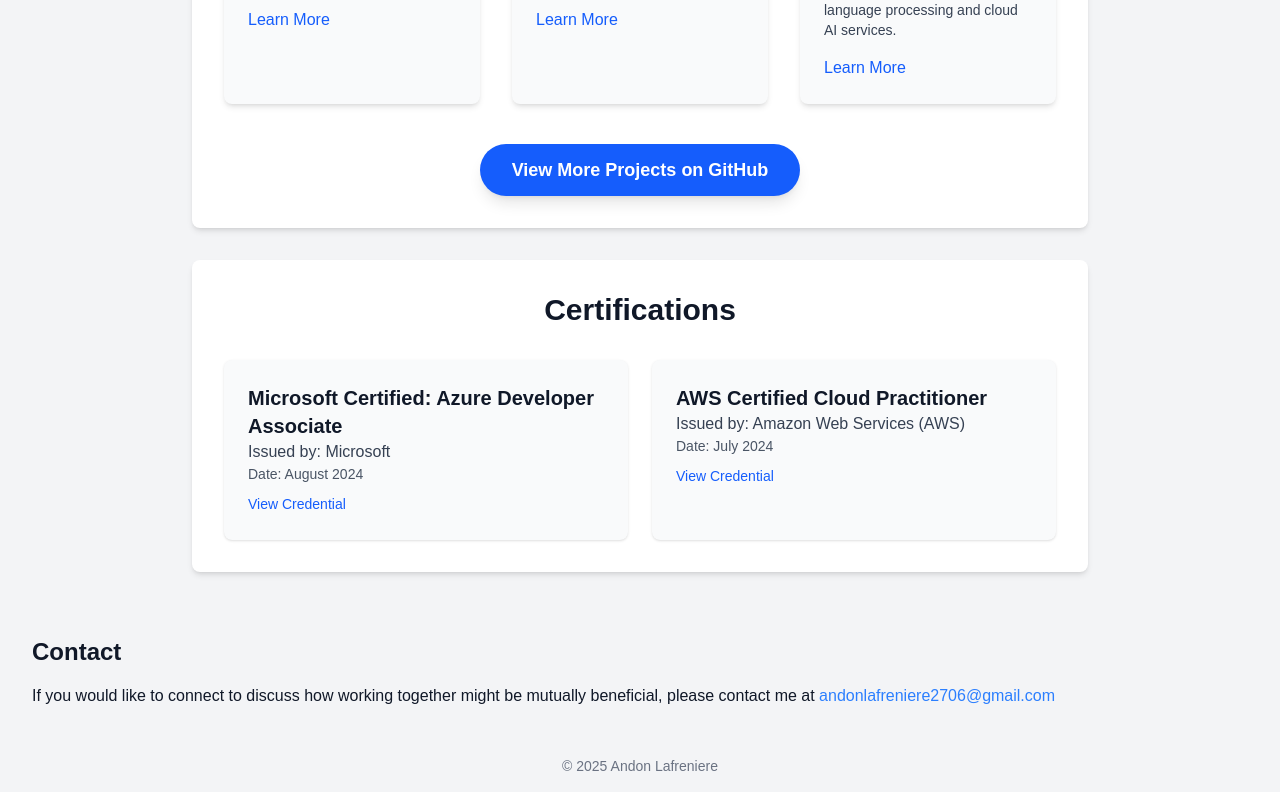
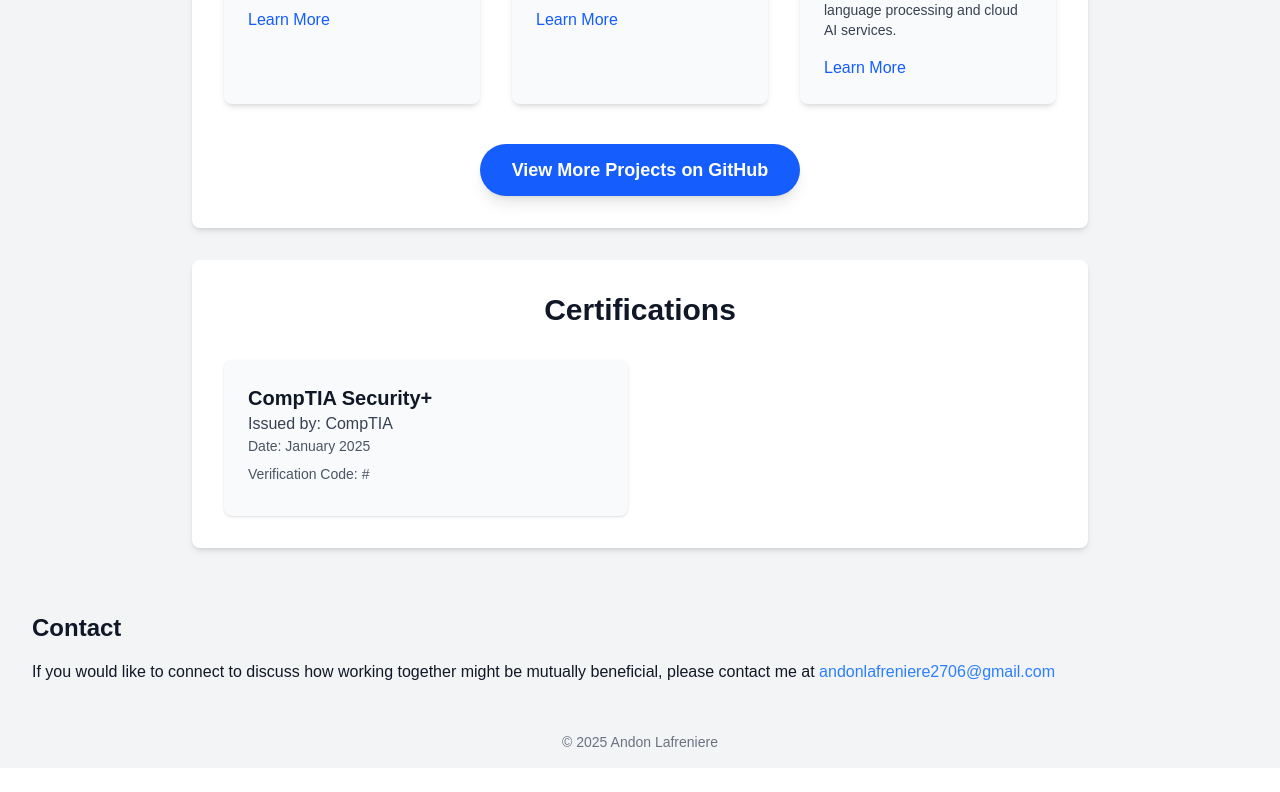
Before and after one commit to Andon-LaFreniere/andon-2025, a Next.js app: page / in a window 1280 px wide. Shown: the part 2082-2874 px from the top of the page. After the commit the page ends 2850 px from the top, so only its background shows below. Built offline with nearby package versions, Linux system fonts and the light colour scheme.

Commit message:
replace link with code

```diff
--- a/app/page.tsx
+++ b/app/page.tsx
@@ -84,16 +84,10 @@
   // Define your certifications
   const certifications = [
     {
-      name: "Microsoft Certified: Azure Developer Associate",
-      issuer: "Microsoft",
-      date: "August 2024", // Example date, replace with actual
-      link: "#", // Link to your certification badge/verification if available
-    },
-    {
-      name: "AWS Certified Cloud Practitioner",
-      issuer: "Amazon Web Services (AWS)",
-      date: "July 2024", // Example date, replace with actual
-      link: "#",
+      name: "CompTIA Security+",
+      issuer: "CompTIA",
+      date: "January 2025", // Example date, replace with actual
+      ver: "#", // Link to your certification badge/verification if available
     },
     // Add more certifications here
   ];
@@ -207,11 +201,7 @@
               <h3 className="text-xl font-semibold">{cert.name}</h3>
               <p className="text-gray-700">Issued by: {cert.issuer}</p>
               <p className="text-gray-600 text-sm mb-2">Date: {cert.date}</p>
-              {cert.link && (
-                <Link href={cert.link} target="_blank" rel="noopener noreferrer" className="text-blue-600 hover:underline text-sm">
-                  View Credential
-                </Link>
-              )}
+              <p className="text-gray-600 text-sm mb-2">Verification Code: {cert.ver}</p>
             </div>
           ))}
         </div>
```
